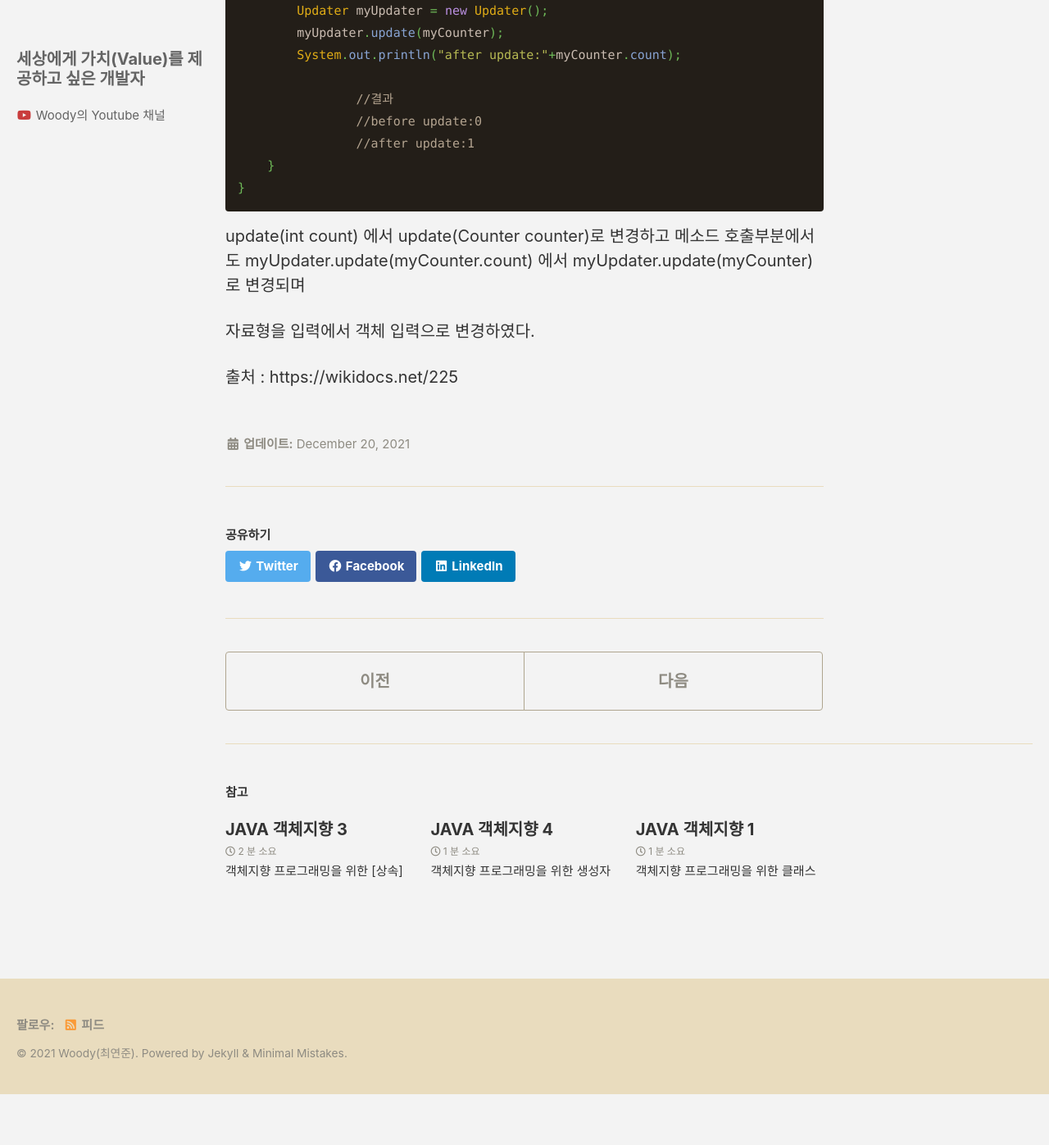
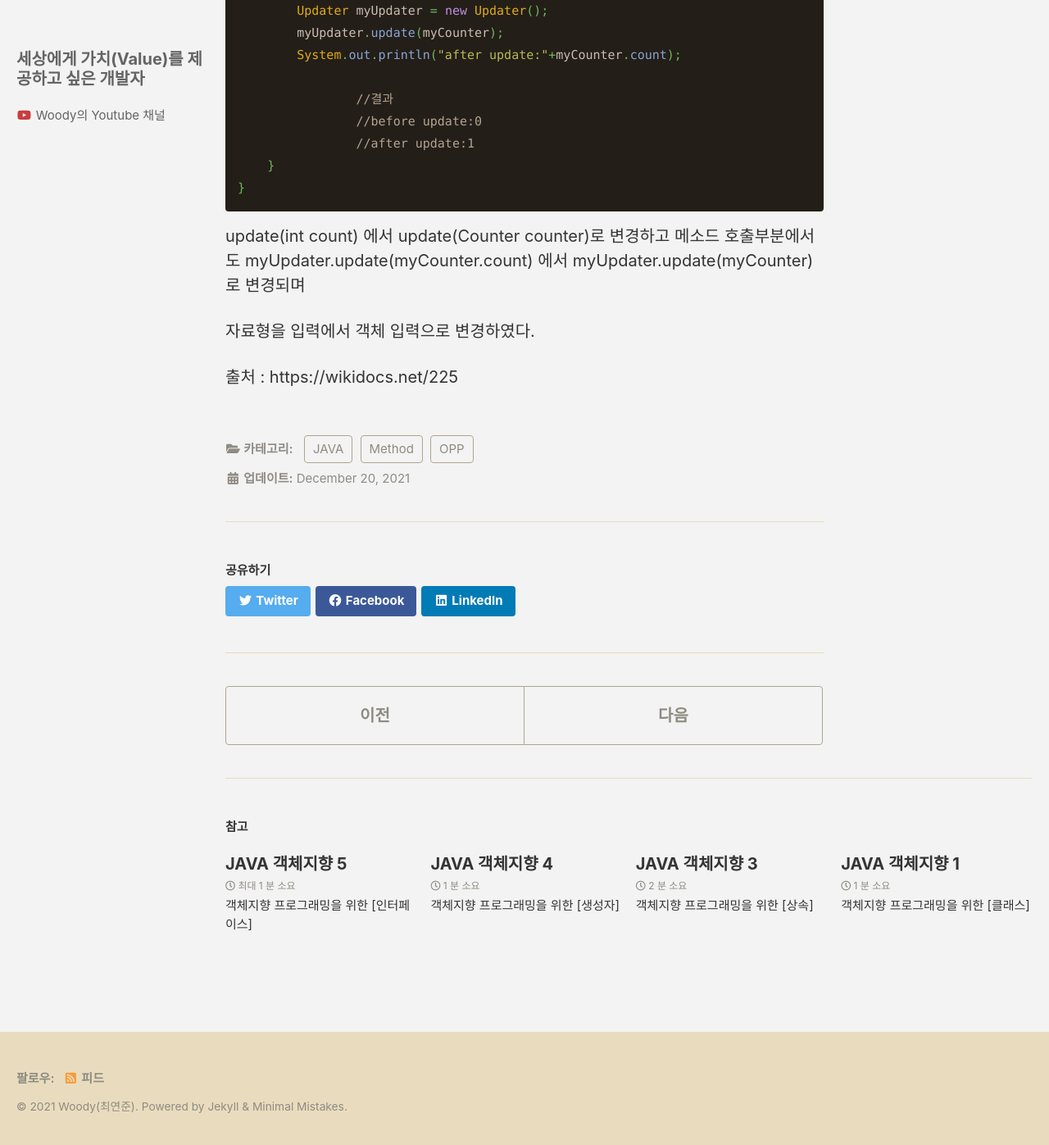
Before and after one commit to jun6726/jun6726.github.io, a Jekyll site: the page built from _posts/2021-12-16-method.markdown, in a window 1280 px wide and 1400 px high, scrolled down 7753 px. Shown: the top 1397 px of the window at 82% size. Built offline with Jekyll 4.4.1, drawn with Linux system fonts in a browser that asks for light colours; cached includes are drawn as plain includes; before the commit the page ends 9088 px from its top, so only the background shows below that.

Commit message:
12/20 13:13

```diff
--- a/_posts/2021-12-16-class1.markdown
+++ b/_posts/2021-12-16-class.markdown
@@ -1,7 +1,7 @@
 ---
 title: "JAVA 객체지향 1"
-permalink: /2021-12-16-class1
-excerpt: "객체지향 프로그래밍을 위한 클래스"
+permalink: /2021-12-16-class
+excerpt: "객체지향 프로그래밍을 위한 [클래스]"
 last_modified_at: 2021-12-16T13:56:18-14:00
 toc: true
 ---
--- a/_posts/2021-12-16-method.markdown
+++ b/_posts/2021-12-16-method.markdown
@@ -1,9 +1,13 @@
 ---
 title: "JAVA 객체지향 2"
 permalink: /2021-12-17-method
-excerpt: "객체지향 프로그래밍을 위한 메소드"
-last_modified_at: 2021-12-20T09:33:18-09:51
+excerpt: "객체지향 프로그래밍을 위한 [메소드]"
+last_modified_at: 2021-12-20T09:33:18
 toc: true
+categories:
+  - OPP
+  - JAVA
+  - Method
 ---
 내가 이해하기 위한 JAVA 객체지향 2
 # 메소드
--- a/_posts/2021-12-20-Inheritance.markdown
+++ b/_posts/2021-12-20-Inheritance.markdown
@@ -2,8 +2,12 @@
 title: "JAVA 객체지향 3"
 permalink: /2021-12-20-Inheritance
 excerpt: "객체지향 프로그래밍을 위한 [상속]"
-last_modified_at: 2021-12-20T09:40:18-10:50
+date: "2021-12-20 09:40:00 +0900"
+last_modified_at: 2021-12-20T09:40:18
 toc: true
+
+categories: ["java", "oop"]
+tags: ["java1", "oop1"]
 ---
 내가 이해하기 위한 JAVA 객체지향 3
 # 상속
--- /dev/null
+++ b/_posts/2021-12-20-interface.markdown
@@ -0,0 +1,10 @@
+---
+title: "JAVA 객체지향 5"
+permalink: /2021-12-20-interface
+excerpt: "객체지향 프로그래밍을 위한 [인터페이스]"
+date: "2021-12-20 11:32:00 +0900"
+last_modified_at: 2021-12-20T11:32:18-12:28
+toc: true
+---
+내가 이해하기 위한 JAVA 객체지향 5
+# 인터페이스(interface)
```
Also changed, not shown: _posts/2021-12-20-Constructor.markdown (+9 -6 lines), _posts/java/class.markdown (deleted, +0 -14 lines).
